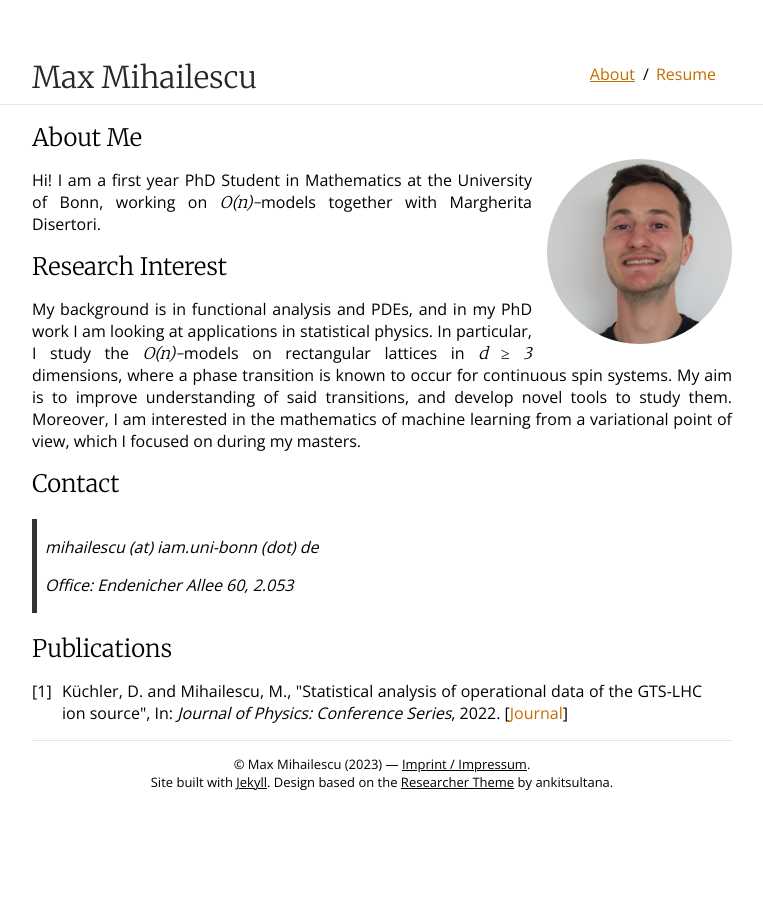
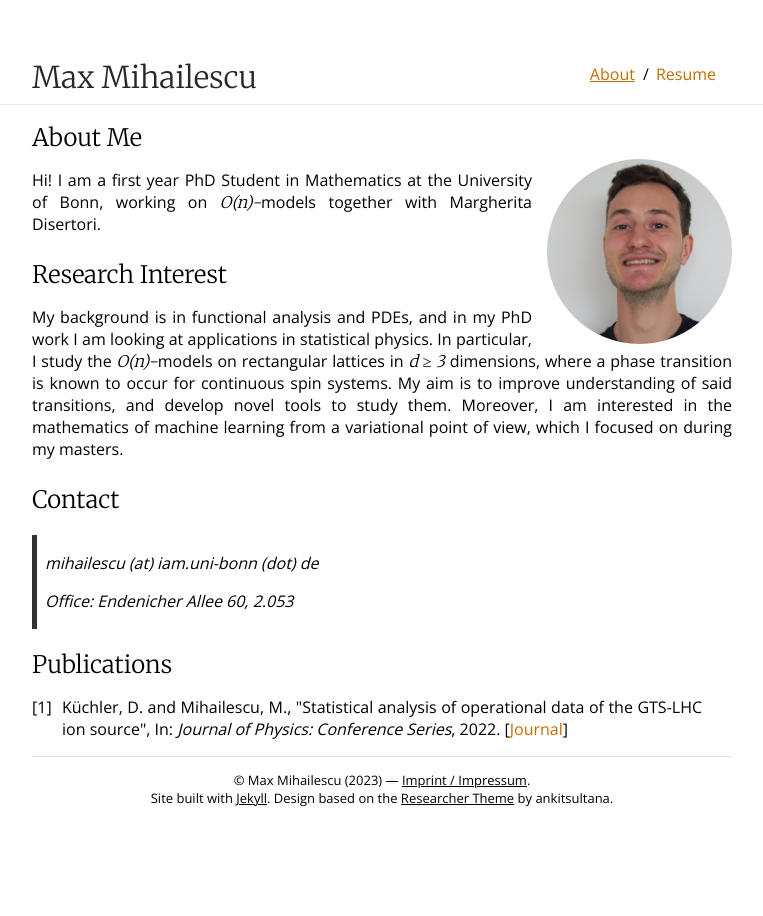
Before and after one commit to mihailescum/mihailescum.github.io, a Jekyll site: the page built from index.md, in a window 1280 px wide. Shown: the whole page, without its empty margins (258-1021 px from the left). Built offline with Jekyll 4.4.1, drawn with Linux system fonts in a browser that asks for light colours.

Commit message:
Made site listen on the whole network using host 0

```diff
--- a/_config.yml
+++ b/_config.yml
@@ -10,6 +10,8 @@ keywords: "Max Mihailescu, math, bonn, cv, resume"
 # Further configuration
 url: "mihailescum.github.io"
 baseurl: ""
+# This only affects local development and makes the site accessible on the whole network
+host: 0.0.0.0
 markdown: kramdown
 footer: true
 favicon_location: #
--- a/_sass/_style.scss
+++ b/_sass/_style.scss
@@ -192,6 +192,10 @@ main {
         width: 100%;
         float: none;
     }
+
+    .cryptedmail:after {
+        content: attr(data-tld) "(tod)" attr(data-domain) "(ta)";
+    }
 }
 
 @import "typography";
--- a/_sass/typography.scss
+++ b/_sass/typography.scss
@@ -3,6 +3,10 @@
 .content {
     text-align: justify;
     text-align-last: none;
+
+    & > p {
+        margin-block-end: 1.5rem;
+    }
 
     a:hover {
         text-decoration: underline;
```
